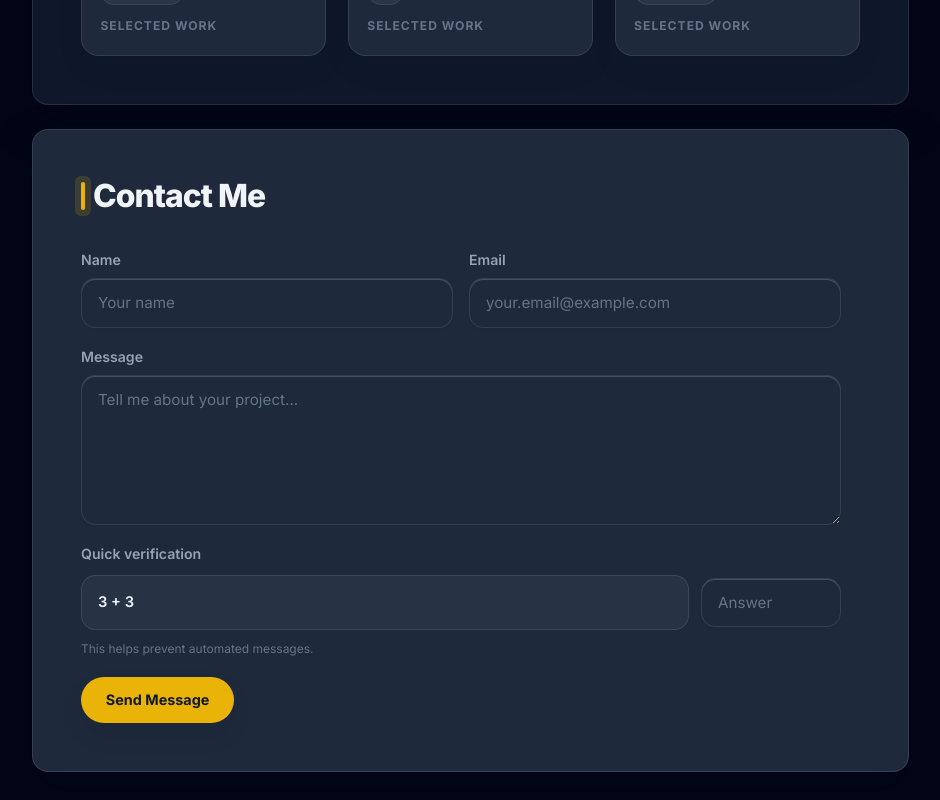
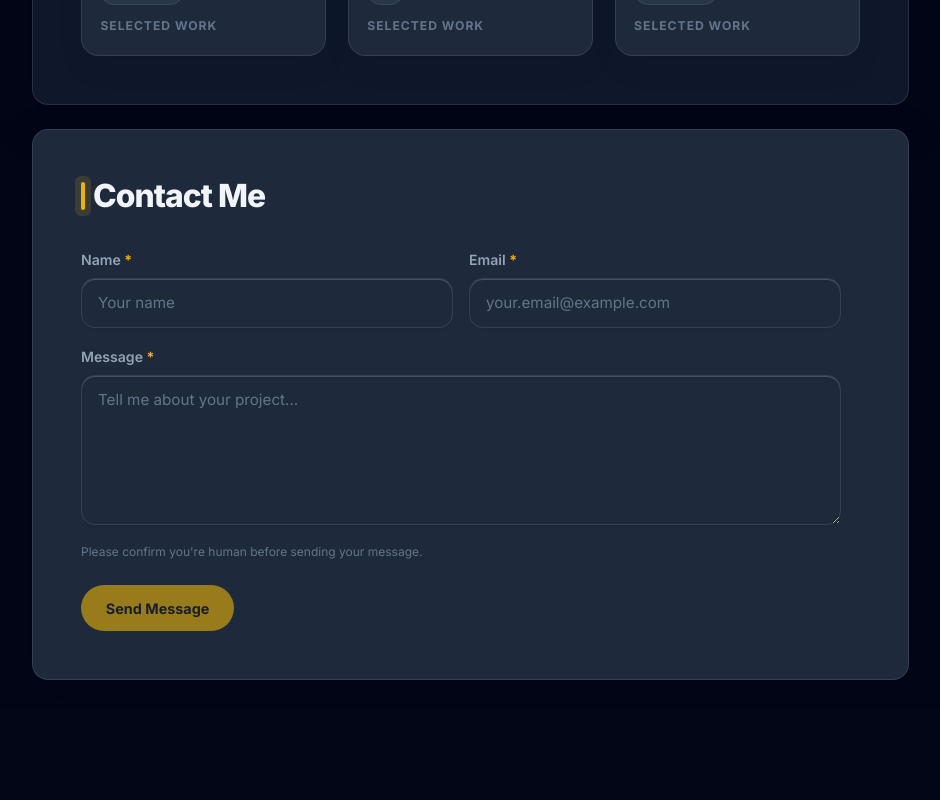
Before and after one commit to ivdanielov87/portfolio, an Angular app: page / in a window 1280 px wide. Shown: the part 3182-3982 px from the top of the page, without its empty margins (300-1240 px from the left). After the commit the page ends 3890 px from the top, so only its background shows below. Built offline with nearby package versions, Linux system fonts and the light colour scheme.

Commit message:
Add protected contact form submission flow

```diff
--- a/src/app/components/contact/contact.component.html
+++ b/src/app/components/contact/contact.component.html
@@ -7,13 +7,7 @@
     @if (submitted) {
       <div class="contact__success" appReveal="up">
         <span class="success-icon">&#10003;</span>
-        <p>Thank you! Your message has been sent successfully. You can send another message after one minute.</p>
-      </div>
-    }
-
-    @if (isCoolingDown) {
-      <div class="contact__cooldown" appReveal="up">
-        <p>You can send another message in <strong>{{ cooldownLabel }}</strong>.</p>
+        <p>Thank you! Your message has been sent successfully.</p>
       </div>
     }
 
@@ -25,39 +19,26 @@
 
       <div class="form-row">
         <div class="form-group">
-          <label for="name">Name</label>
-          <input type="text" id="name" [(ngModel)]="name" name="name" placeholder="Your name" [class.error]="errors.name" (input)="clearSuccess()" />
+          <label for="name">Name <span class="form-required" aria-hidden="true">*</span></label>
+          <input type="text" id="name" [(ngModel)]="name" name="name" placeholder="Your name" [class.error]="errors.name" (input)="clearSuccess()" required />
           @if (errors.name) { <span class="form-error">{{ errors.name }}</span> }
         </div>
         <div class="form-group">
-          <label for="email">Email</label>
-          <input type="email" id="email" [(ngModel)]="email" name="email" placeholder="your.email&#64;example.com" [class.error]="errors.email" (input)="clearSuccess()" />
+          <label for="email">Email <span class="form-required" aria-hidden="true">*</span></label>
+          <input type="email" id="email" [(ngModel)]="email" name="email" placeholder="your.email&#64;example.com" [class.error]="errors.email" (input)="clearSuccess()" required />
           @if (errors.email) { <span class="form-error">{{ errors.email }}</span> }
         </div>
       </div>
 
       <div class="form-group">
-        <label for="message">Message</label>
-        <textarea id="message" [(ngModel)]="message" name="message" rows="5" placeholder="Tell me about your project..." [class.error]="errors.message" (input)="clearSuccess()"></textarea>
+        <label for="message">Message <span class="form-required" aria-hidden="true">*</span></label>
+        <textarea id="message" [(ngModel)]="message" name="message" rows="5" placeholder="Tell me about your project..." [class.error]="errors.message" (input)="clearSuccess()" required></textarea>
         @if (errors.message) { <span class="form-error">{{ errors.message }}</span> }
       </div>
 
       <div class="form-group form-group--captcha">
-        <label for="captcha">Quick verification</label>
-        <div class="contact__captcha">
-          <span class="contact__captcha-question">{{ captchaQuestion }}</span>
-          <input
-            type="text"
-            id="captcha"
-            [(ngModel)]="captchaAnswer"
-            name="captcha"
-            inputmode="numeric"
-            placeholder="Answer"
-            [class.error]="errors.captcha"
-            (input)="clearSuccess()"
-          />
-        </div>
-        <span class="contact__helper">This helps prevent automated messages.</span>
+        <p class="contact__captcha-note">Please confirm you're human before sending your message.</p>
+        <div #recaptchaHost id="captcha" class="contact__captcha-widget"></div>
         @if (errors.captcha) { <span class="form-error">{{ errors.captcha }}</span> }
       </div>
 
@@ -65,7 +46,7 @@
         <div class="contact__error">{{ sendError }}</div>
       }
 
-      <button type="submit" class="contact__submit" [disabled]="sending || isCoolingDown">
+      <button type="submit" class="contact__submit" [disabled]="isSubmitDisabled">
         {{ submitButtonText }}
       </button>
     </form>
--- a/src/app/components/contact/contact.component.scss
+++ b/src/app/components/contact/contact.component.scss
@@ -119,7 +119,8 @@
 }
 
 .form-group--captcha {
-  gap: 0.6rem;
+  align-items: flex-start;
+  gap: 0.35rem;
 }
 
 .form-error {
@@ -128,33 +129,19 @@
   margin-top: 0.1rem;
 }
 
-.contact__captcha {
-  display: grid;
-  grid-template-columns: minmax(0, 1fr) 140px;
-  gap: 0.75rem;
-  align-items: center;
-
-  @media (max-width: $bp-sm) {
-    grid-template-columns: 1fr;
-  }
+.form-required {
+  color: $accent-primary;
+  font-weight: 700;
 }
 
-.contact__captcha-question {
-  display: flex;
-  align-items: center;
-  min-height: 52px;
-  padding: 0.9rem 1rem;
-  border-radius: 0.9rem;
-  border: 1px solid rgba(148, 163, 184, 0.18);
-  background-color: rgba(148, 163, 184, 0.08);
-  color: $text-primary;
-  font-size: 0.92rem;
-  font-weight: 600;
+.contact__captcha-widget {
+  transform-origin: left center;
 }
 
-.contact__helper {
+.contact__captcha-note {
   font-size: $font-size-xs;
   color: $text-muted;
+  line-height: 1.5;
 }
 
 .contact__submit {
@@ -201,23 +188,6 @@
   border-radius: 0.9rem;
 }
 
-.contact__cooldown {
-  padding: 0.9rem 1rem;
-  margin-bottom: $spacing-lg;
-  background-color: rgba(148, 163, 184, 0.08);
-  border: 1px solid rgba(148, 163, 184, 0.18);
-  border-radius: 0.9rem;
-
-  p {
-    color: $text-secondary;
-    font-size: 0.9rem;
-  }
-
-  strong {
-    color: $text-primary;
-  }
-}
-
 :root.dark-theme .form-group {
   input,
   textarea {
@@ -228,13 +198,11 @@
   }
 }
 
-:root.dark-theme .contact__captcha-question,
-:root.dark-theme .contact__cooldown {
-  border-color: rgba(148, 163, 184, 0.22);
-  background-color: rgba(148, 163, 184, 0.12);
-}
+@media (max-width: $bp-sm) {
+  .contact__captcha-widget {
+    transform: scale(0.94);
+  }
 
-@media (max-width: $bp-sm) {
   .contact__submit {
     width: 100%;
     text-align: center;
--- a/src/app/components/contact/contact.component.ts
+++ b/src/app/components/contact/contact.component.ts
@@ -1,8 +1,44 @@
-import { Component, ChangeDetectorRef, OnDestroy, OnInit, inject } from '@angular/core';
-import { CommonModule } from '@angular/common';
+import {
+  AfterViewInit,
+  ChangeDetectorRef,
+  Component,
+  ElementRef,
+  Inject,
+  OnDestroy,
+  OnInit,
+  PLATFORM_ID,
+  ViewChild,
+  inject,
+} from '@angular/core';
+import { CommonModule, isPlatformBrowser } from '@angular/common';
 import { FormsModule } from '@angular/forms';
 import emailjs from '@emailjs/browser';
 import { RevealDirective } from '../../directives/reveal.directive';
+
+type EmailJsError = {
+  status?: number;
+  text?: string;
+};
+
+type RecaptchaRenderOptions = {
+  sitekey: string;
+  theme?: 'light' | 'dark';
+  callback?: (token: string) => void;
+  'expired-callback'?: () => void;
+  'error-callback'?: () => void;
+};
+
+type Grecaptcha = {
+  render: (container: HTMLElement, options: RecaptchaRenderOptions) => number;
+  reset: (widgetId?: number) => void;
+};
+
+declare global {
+  interface Window {
+    grecaptcha?: Grecaptcha;
+    __portfolioRecaptchaOnload__?: () => void;
+  }
+}
 
 @Component({
   selector: 'app-contact',
@@ -11,51 +47,84 @@ import { RevealDirective } from '../../directives/reveal.directive';
   templateUrl: './contact.component.html',
   styleUrl: './contact.component.scss',
 })
-export class ContactComponent implements OnInit, OnDestroy {
-  private cdr = inject(ChangeDetectorRef);
-  private readonly cooldownStorageKey = 'portfolio-contact-cooldown-until';
-  private cooldownTimerId?: ReturnType<typeof setInterval>;
-  private captchaResult = 0;
+export class ContactComponent implements OnInit, AfterViewInit, OnDestroy {
+  private static readonly recaptchaScriptId = 'google-recaptcha-api';
+  private static recaptchaLoader?: Promise<void>;
+
+  private readonly cdr = inject(ChangeDetectorRef);
+  private readonly isBrowser: boolean;
+  private recaptchaWidgetId?: number;
+  private recaptchaRendered = false;
+
+  @ViewChild('recaptchaHost') private recaptchaHost?: ElementRef<HTMLElement>;
 
   name = '';
   email = '';
   message = '';
-  captchaAnswer = '';
   honeypot = '';
-  captchaQuestion = '';
   submitted = false;
   sending = false;
   sendError = '';
-  cooldownRemainingSeconds = 0;
+  recaptchaToken = '';
+  recaptchaReady = false;
+  recaptchaLoadError = '';
   errors: { name?: string; email?: string; message?: string; captcha?: string } = {};
 
   // Sign up at https://www.emailjs.com/ (free tier: 200 emails/month)
   private readonly SERVICE_ID = 'service_n2h43vp';
   private readonly TEMPLATE_ID = 'template_n0q9hdr';
   private readonly PUBLIC_KEY = 'GbHc9qx4s9KHCAGqO';
+  // Replace with your real Google reCAPTCHA v2 site key.
+  private readonly RECAPTCHA_SITE_KEY: string = '6LfZCJUsAAAAAHh_vubufmAZGec6P_85G75d0epP';
+
+  constructor(@Inject(PLATFORM_ID) platformId: object) {
+    this.isBrowser = isPlatformBrowser(platformId);
+  }
 
   ngOnInit(): void {
-    this.generateCaptcha();
-    this.restoreCooldown();
+    emailjs.init({
+      publicKey: this.PUBLIC_KEY,
+      blockHeadless: true,
+      limitRate: {
+        id: 'portfolio-contact',
+        throttle: 60_000,
+      },
+    });
+  }
+
+  ngAfterViewInit(): void {
+    this.setupRecaptcha();
   }
 
   ngOnDestroy(): void {
-    this.clearCooldownTimer();
+    // No-op: hook kept for symmetry with async reCAPTCHA initialization.
   }
 
-  get isCoolingDown(): boolean {
-    return this.cooldownRemainingSeconds > 0;
+  get isRecaptchaConfigured(): boolean {
+    return this.RECAPTCHA_SITE_KEY.trim().length > 0;
   }
 
-  get cooldownLabel(): string {
-    const minutes = Math.floor(this.cooldownRemainingSeconds / 60);
-    const seconds = this.cooldownRemainingSeconds % 60;
-    return `${minutes}:${seconds.toString().padStart(2, '0')}`;
+  get canRenderRecaptcha(): boolean {
+    return this.isBrowser && this.isRecaptchaConfigured;
+  }
+
+  get hasValidEmail(): boolean {
+    return /^[^\s@]+@[^\s@]+\.[^\s@]+$/.test(this.email.trim());
+  }
+
+  get isSubmitDisabled(): boolean {
+    return (
+      this.sending ||
+      !this.isRecaptchaConfigured ||
+      !this.name.trim() ||
+      !this.hasValidEmail ||
+      !this.message.trim() ||
+      !this.recaptchaToken
+    );
   }
 
   get submitButtonText(): string {
     if (this.sending) return 'Sending...';
-    if (this.isCoolingDown) return `Available in ${this.cooldownLabel}`;
     return 'Send Message';
   }
 
@@ -66,14 +135,23 @@ export class ContactComponent implements OnInit, OnDestroy {
 
   validate(): boolean {
     this.errors = {};
+
     if (!this.name.trim()) this.errors.name = 'Name is required';
     if (!this.email.trim()) this.errors.email = 'Email is required';
-    else if (!/^[^\s@]+@[^\s@]+\.[^\s@]+$/.test(this.email))
+    else if (!/^[^\s@]+@[^\s@]+\.[^\s@]+$/.test(this.email)) {
       this.errors.email = 'Invalid email format';
+    }
+
     if (!this.message.trim()) this.errors.message = 'Message is required';
-    if (!this.captchaAnswer.trim()) this.errors.captcha = 'Please solve the verification question';
-    else if (Number(this.captchaAnswer.trim()) !== this.captchaResult)
-      this.errors.captcha = 'Incorrect answer. Please try again.';
+
+    if (!this.isRecaptchaConfigured) {
+      this.errors.captcha = 'reCAPTCHA is not configured yet.';
+    } else if (this.recaptchaLoadError) {
+      this.errors.captcha = this.recaptchaLoadError;
+    } else if (!this.recaptchaToken) {
+      this.errors.captcha = 'Please complete the reCAPTCHA verification.';
+    }
+
     return Object.keys(this.errors).length === 0;
   }
 
@@ -83,40 +161,35 @@ export class ContactComponent implements OnInit, OnDestroy {
       return;
     }
 
-    if (this.isCoolingDown) {
-      this.sendError = `You can send another message in ${this.cooldownLabel}.`;
+    if (!this.validate()) {
       return;
     }
-
-    if (!this.validate()) return;
 
     this.sending = true;
     this.sendError = '';
 
     try {
-      await emailjs.send(
-        this.SERVICE_ID,
-        this.TEMPLATE_ID,
-        {
+      await emailjs.send(this.SERVICE_ID, this.TEMPLATE_ID, {
         from_name: this.name,
         from_email: this.email,
         message: this.message,
         to_email: 'iv.danielov@gmail.com',
-        },
-        this.PUBLIC_KEY
-      );
+        'g-recaptcha-response': this.recaptchaToken,
+      });
 
       this.submitted = true;
       this.name = '';
       this.email = '';
       this.message = '';
-      this.captchaAnswer = '';
       this.honeypot = '';
-      this.startCooldown(60_000);
-      this.generateCaptcha();
+      this.resetRecaptcha();
     } catch (error) {
-      this.sendError = 'Failed to send message. Please try again later.';
-      this.generateCaptcha();
+      const emailError = error as EmailJsError;
+      this.sendError =
+        emailError.status === 429
+          ? 'A message was just sent. Please wait about one minute before trying again.'
+          : 'Failed to send message. Please try again later.';
+      this.resetRecaptcha();
       console.error('EmailJS error:', error);
     } finally {
       this.sending = false;
@@ -124,66 +197,100 @@ export class ContactComponent implements OnInit, OnDestroy {
     }
   }
 
-  private generateCaptcha(): void {
-    const first = Math.floor(Math.random() * 8) + 2;
-    const second = Math.floor(Math.random() * 8) + 1;
-    this.captchaResult = first + second;
-    this.captchaQuestion = `${first} + ${second}`;
+  private setupRecaptcha(): void {
+    if (!this.canRenderRecaptcha) {
+      if (this.isBrowser && !this.isRecaptchaConfigured) {
+        this.recaptchaLoadError =
+          'Set your Google reCAPTCHA site key to enable email verification.';
       }
-
-  private restoreCooldown(): void {
-    if (typeof window === 'undefined') {
       return;
     }
 
-    const stored = window.localStorage.getItem(this.cooldownStorageKey);
-    if (!stored) {
+    this.loadRecaptchaScript()
+      .then(() => {
+        this.renderRecaptcha();
+      })
+      .catch(() => {
+        this.recaptchaLoadError =
+          'Unable to load reCAPTCHA right now. Please disable blockers and try again.';
+        this.cdr.detectChanges();
+      });
+  }
+
+  private loadRecaptchaScript(): Promise<void> {
+    if (window.grecaptcha) {
+      return Promise.resolve();
+    }
+
+    if (ContactComponent.recaptchaLoader) {
+      return ContactComponent.recaptchaLoader;
+    }
+
+    ContactComponent.recaptchaLoader = new Promise<void>((resolve, reject) => {
+      const existingScript = document.getElementById(ContactComponent.recaptchaScriptId) as
+        | HTMLScriptElement
+        | null;
+
+      if (existingScript) {
+        existingScript.addEventListener('load', () => resolve(), { once: true });
+        existingScript.addEventListener('error', () => reject(), { once: true });
         return;
       }
 
-    const expiresAt = Number(stored);
-    if (!Number.isFinite(expiresAt) || expiresAt <= Date.now()) {
-      window.localStorage.removeItem(this.cooldownStorageKey);
+      window.__portfolioRecaptchaOnload__ = () => resolve();
+
+      const script = document.createElement('script');
+      script.id = ContactComponent.recaptchaScriptId;
+      script.src =
+        'https://www.google.com/recaptcha/api.js?render=explicit&onload=__portfolioRecaptchaOnload__';
+      script.async = true;
+      script.defer = true;
+      script.onerror = () => reject();
+      document.head.appendChild(script);
+    });
+
+    return ContactComponent.recaptchaLoader;
+  }
+
+  private renderRecaptcha(): void {
+    if (!this.recaptchaHost || !window.grecaptcha || this.recaptchaRendered) {
       return;
     }
 
-    this.startCooldown(expiresAt - Date.now());
+    this.recaptchaWidgetId = window.grecaptcha.render(this.recaptchaHost.nativeElement, {
+      sitekey: this.RECAPTCHA_SITE_KEY,
+      theme: this.getRecaptchaTheme(),
+      callback: (token: string) => {
+        this.recaptchaToken = token;
+        delete this.errors.captcha;
+        this.sendError = '';
+        this.cdr.detectChanges();
+      },
+      'expired-callback': () => {
+        this.recaptchaToken = '';
+        this.cdr.detectChanges();
+      },
+      'error-callback': () => {
+        this.recaptchaToken = '';
+        this.recaptchaLoadError =
+          'reCAPTCHA verification failed to load. Please refresh and try again.';
+        this.cdr.detectChanges();
+      },
+    });
+
+    this.recaptchaReady = true;
+    this.recaptchaRendered = true;
+    this.cdr.detectChanges();
   }
 
-  private startCooldown(durationMs: number): void {
-    if (typeof window === 'undefined') {
-      return;
-    }
-
-    const expiresAt = Date.now() + durationMs;
-    window.localStorage.setItem(this.cooldownStorageKey, String(expiresAt));
-    this.updateCooldown(expiresAt);
-    this.clearCooldownTimer();
-
-    this.cooldownTimerId = window.setInterval(() => {
-      this.updateCooldown(expiresAt);
-
-      if (!this.isCoolingDown) {
-        this.clearCooldownTimer();
-      }
-
-      this.cdr.detectChanges();
-    }, 1000);
-  }
-
-  private updateCooldown(expiresAt: number): void {
-    const remainingMs = Math.max(0, expiresAt - Date.now());
-    this.cooldownRemainingSeconds = Math.ceil(remainingMs / 1000);
-
-    if (!this.cooldownRemainingSeconds && typeof window !== 'undefined') {
-      window.localStorage.removeItem(this.cooldownStorageKey);
+  private resetRecaptcha(): void {
+    this.recaptchaToken = '';
+    if (this.recaptchaWidgetId !== undefined && window.grecaptcha) {
+      window.grecaptcha.reset(this.recaptchaWidgetId);
     }
   }
 
-  private clearCooldownTimer(): void {
-    if (this.cooldownTimerId) {
-      clearInterval(this.cooldownTimerId);
-      this.cooldownTimerId = undefined;
+  private getRecaptchaTheme(): 'light' | 'dark' {
+    return document.documentElement.classList.contains('dark-theme') ? 'dark' : 'light';
   }
 }
-}
```
Lines whose indentation alone changed are shown as unchanged.
